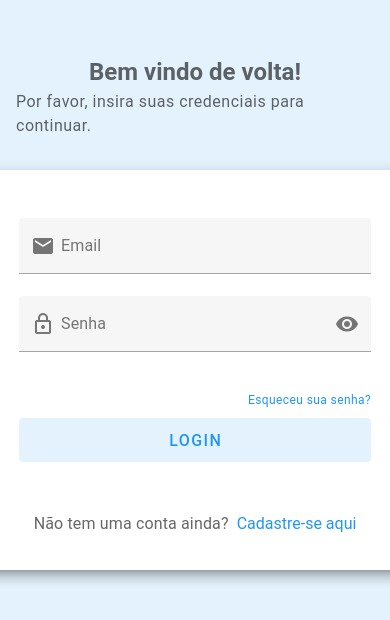
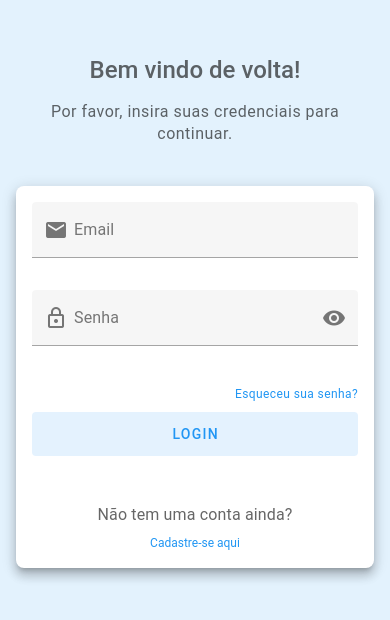
Before and after one commit to LuisEduardo20/web-market, a Vue app in the folder apps/frontend/: page /login in a window 390 px wide. Shown: the part 110-730 px from the top of the page. Built offline with nearby package versions, Linux system fonts and the light colour scheme.

Commit message:
feat: global styles and variables with scss

```diff
--- /dev/null
+++ b/apps/frontend/src/assets/scss/global.scss
@@ -0,0 +1,3 @@
+@forward "mixins";
+@forward "variables";
+@forward "main";
--- /dev/null
+++ b/apps/frontend/src/assets/scss/main.scss
@@ -0,0 +1,135 @@
+@use "variables" as *;
+@use "mixins" as *;
+
+* {
+  margin: 0;
+  padding: 0;
+  box-sizing: border-box;
+}
+
+html,
+body {
+  font-family: $font-family-base;
+  color: $secondary-color;
+}
+
+p {
+  font-size: clamp(0.875rem, 3vw, 1rem);
+  line-height: 1.4;
+
+  @include mobile {
+    margin-bottom: 8px;
+  }
+
+  @include from-tablet {
+    margin-bottom: 12px;
+  }
+}
+
+h1,
+h2,
+h3,
+h4,
+h5,
+h6 {
+  font-weight: 500;
+  line-height: 1.2;
+}
+
+h2 {
+  font-size: clamp(1.5rem, 5vw, 2rem);
+
+  @include mobile {
+    margin-bottom: 8px;
+  }
+
+  @include from-tablet {
+    margin-bottom: 12px;
+  }
+}
+
+a {
+  color: $primary-color;
+  text-decoration: none;
+  @include transition(color);
+  word-break: break-word;
+
+  &:hover {
+    color: $accent-color;
+  }
+
+  @include mobile {
+    font-size: 0.75rem;
+  }
+}
+
+.v-text-field {
+  margin-bottom: 12px;
+
+  @include mobile {
+    margin-bottom: 10px;
+  }
+}
+
+.v-btn {
+  font-size: clamp(0.875rem, 2vw, 1rem);
+  padding: clamp(8px, 2vw, 12px) !important;
+  @include transition;
+
+  @include mobile {
+    min-height: 44px; // Acessibilidade em mobile
+  }
+
+  &:hover {
+    transform: translateY(-2px);
+  }
+}
+
+.page-container {
+  max-width: 100% !important;
+  min-height: 100vh;
+  padding: 16px;
+
+  @include from-tablet {
+    padding: 24px;
+  }
+
+  @include from-desktop {
+    padding: 32px;
+  }
+}
+
+@keyframes slideInUp {
+  from {
+    opacity: 0;
+    transform: translateY(20px);
+  }
+  to {
+    opacity: 1;
+    transform: translateY(0);
+  }
+}
+
+.v-sheet {
+  animation: slideInUp $transition-slow ease-out;
+}
+
+.hover-link {
+  position: relative;
+  @include transition(color);
+
+  &::after {
+    content: "";
+    position: absolute;
+    bottom: -2px;
+    left: 0;
+    width: 0;
+    height: 2px;
+    background-color: currentColor;
+    @include transition(width);
+  }
+
+  &:hover::after {
+    width: 100%;
+  }
+}
--- /dev/null
+++ b/apps/frontend/src/assets/scss/mixins.scss
@@ -0,0 +1,90 @@
+@use "variables" as *;
+
+@mixin mobile {
+  @media (max-width: calc($mobile - 1px)) {
+    @content;
+  }
+}
+
+@mixin tablet {
+  @media (min-width: $mobile) and (max-width: calc($tablet - 1px)) {
+    @content;
+  }
+}
+
+@mixin desktop {
+  @media (min-width: $desktop) {
+    @content;
+  }
+}
+
+@mixin from-tablet {
+  @media (min-width: $mobile) {
+    @content;
+  }
+}
+
+@mixin from-desktop {
+  @media (min-width: $desktop) {
+    @content;
+  }
+}
+
+@mixin flex-center {
+  display: flex;
+  align-items: center;
+  justify-content: center;
+}
+
+@mixin flex-between {
+  display: flex;
+  align-items: center;
+  justify-content: space-between;
+}
+
+@mixin truncate {
+  overflow: hidden;
+  text-overflow: ellipsis;
+  white-space: nowrap;
+}
+
+@mixin line-clamp($lines: 3) {
+  display: -webkit-box;
+  -webkit-line-clamp: $lines;
+  -webkit-box-orient: vertical;
+  overflow: hidden;
+}
+
+// Mixin para transições suaves
+@mixin transition($properties: all) {
+  transition: $properties $transition-base;
+}
+
+@mixin shadow($level: md) {
+  @if $level == sm {
+    box-shadow: $shadow-sm;
+  } @else if $level == md {
+    box-shadow: $shadow-md;
+  } @else if $level == lg {
+    box-shadow: $shadow-lg;
+  } @else if $level == xl {
+    box-shadow: $shadow-xl;
+  }
+}
+
+@mixin button-base {
+  cursor: pointer;
+  border: none;
+  border-radius: 4px;
+  font-family: $font-family-base;
+  @include transition;
+
+  &:disabled {
+    opacity: 0.5;
+    cursor: not-allowed;
+  }
+}
+
+@mixin responsive-font($min, $ideal, $max) {
+  font-size: clamp(#{$min}, #{$ideal}, #{$max});
+}
--- /dev/null
+++ b/apps/frontend/src/assets/scss/variables.scss
@@ -0,0 +1,36 @@
+$mobile: 600px;
+$tablet: 960px;
+$desktop: 1264px;
+
+$primary-color: #1976d2;
+$secondary-color: #424242;
+$accent-color: #82b1ff;
+$success-color: #4caf50;
+$warning-color: #fb8c00;
+$error-color: #f44336;
+$info-color: #2196f3;
+
+$spacing-xs: 4px;
+$spacing-sm: 8px;
+$spacing-md: 16px;
+$spacing-lg: 24px;
+$spacing-xl: 32px;
+$spacing-2xl: 48px;
+
+$font-family-base: "Roboto", sans-serif;
+$font-size-xs: 0.75rem;
+$font-size-sm: 0.875rem;
+$font-size-base: 1rem;
+$font-size-lg: 1.125rem;
+$font-size-xl: 1.25rem;
+$font-size-2xl: 1.5rem;
+$font-size-3xl: 2rem;
+
+$transition-fast: 0.15s ease;
+$transition-base: 0.3s ease;
+$transition-slow: 0.5s ease;
+
+$shadow-sm: 0 1px 2px rgba(0, 0, 0, 0.05);
+$shadow-md: 0 4px 6px rgba(0, 0, 0, 0.1);
+$shadow-lg: 0 10px 15px rgba(0, 0, 0, 0.1);
+$shadow-xl: 0 20px 25px rgba(0, 0, 0, 0.1);
--- a/apps/frontend/src/views/Login/Login.vue
+++ b/apps/frontend/src/views/Login/Login.vue
@@ -1,20 +1,22 @@
 <template>
   <v-container
-    class="h-100 d-flex flex-column ga-8 align-center page-container justify-center bg-blue-lighten-5"
+    class="h-100 d-flex flex-column ga-8 align-center page-container justify-center bg-blue-lighten-5 pa-4"
   >
-    <div class="d-flex flex-column align-center">
-      <h2 class="text-title-1 text-medium-emphasis">Bem vindo de volta!</h2>
-      <p class="text-body-1 text-medium-emphasis">
+    <div class="d-flex flex-column align-center px-4 ga-2">
+      <h2 class="text-title-1 text-medium-emphasis text-center">
+        Bem vindo de volta!
+      </h2>
+      <p class="text-body-1 text-medium-emphasis text-center">
         Por favor, insira suas credenciais para continuar.
       </p>
     </div>
 
     <v-sheet
-      class="x-auto pa-12 pb-8"
+      class="x-auto pa-4 pa-md-8 pa-lg-12 pb-4 pb-md-8"
       elevation="8"
-      width="448"
+      width="100%"
+      max-width="448"
       rounded="lg"
-      fill-height
     >
       <v-form fast-fail @submit.prevent="onSubmit">
         <v-text-field
@@ -38,7 +40,7 @@
           class="text-subtitle-1 text-medium-emphasis mt-4 mb-2 d-flex justify-end"
         >
           <a
-            class="text-caption text-decoration-none text-blue"
+            class="text-caption text-decoration-none text-blue hover-link"
             href="#"
             rel="noopener noreferrer"
             target="_blank"
@@ -47,17 +49,26 @@
           >
         </div>
 
-        <v-btn class="mb-8" color="blue" size="large" variant="tonal" block>
+        <v-btn
+          class="mb-8"
+          color="blue"
+          size="large"
+          variant="tonal"
+          block
+          type="submit"
+        >
           Login
         </v-btn>
       </v-form>
 
-      <div class="pt-4 d-flex align-center justify-center ga-2">
-        <p class="text-subtitle-1 text-medium-emphasis">
+      <div
+        class="pt-4 d-flex flex-column flex-sm-row align-center justify-center ga-2 flex-wrap"
+      >
+        <p class="text-subtitle-1 text-medium-emphasis ma-0">
           Não tem uma conta ainda?
         </p>
         <a
-          class="text-decoration-none text-blue"
+          class="text-decoration-none text-blue hover-link"
           href="#"
           rel="noopener noreferrer"
           target="_blank"
--- a/apps/frontend/src/views/Login/styles.scss
+++ b/apps/frontend/src/views/Login/styles.scss
@@ -1,3 +1,17 @@
-.page-container {
-  max-width: 100% !important;
+:deep(.v-form) {
+  width: 100%;
 }
+
+.login-container {
+  @include mobile {
+    .login-title {
+      font-size: $font-size-2xl;
+    }
+  }
+
+  @include from-tablet {
+    .login-title {
+      font-size: $font-size-3xl;
+    }
+  }
+}
--- a/apps/frontend/vite.config.ts
+++ b/apps/frontend/vite.config.ts
@@ -1,7 +1,6 @@
 import { defineConfig } from "vite";
+import { resolve } from "node:path";
 import vue from "@vitejs/plugin-vue";
-import { fileURLToPath } from "node:url";
-import { resolve } from "node:path";
 
 export default defineConfig({
   plugins: [vue()],
@@ -10,4 +9,11 @@ export default defineConfig({
       "@": resolve(__dirname, "./src"),
     },
   },
+  css: {
+    preprocessorOptions: {
+      scss: {
+        additionalData: `@use "@/assets/scss/global" as *;`,
+      },
+    },
+  },
 });
```
